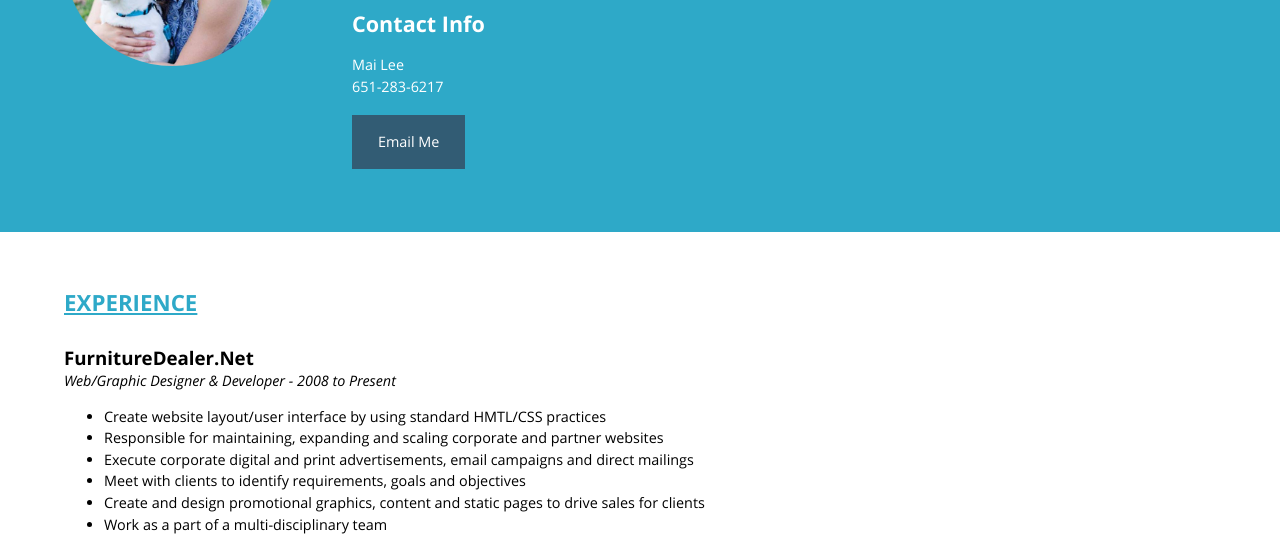
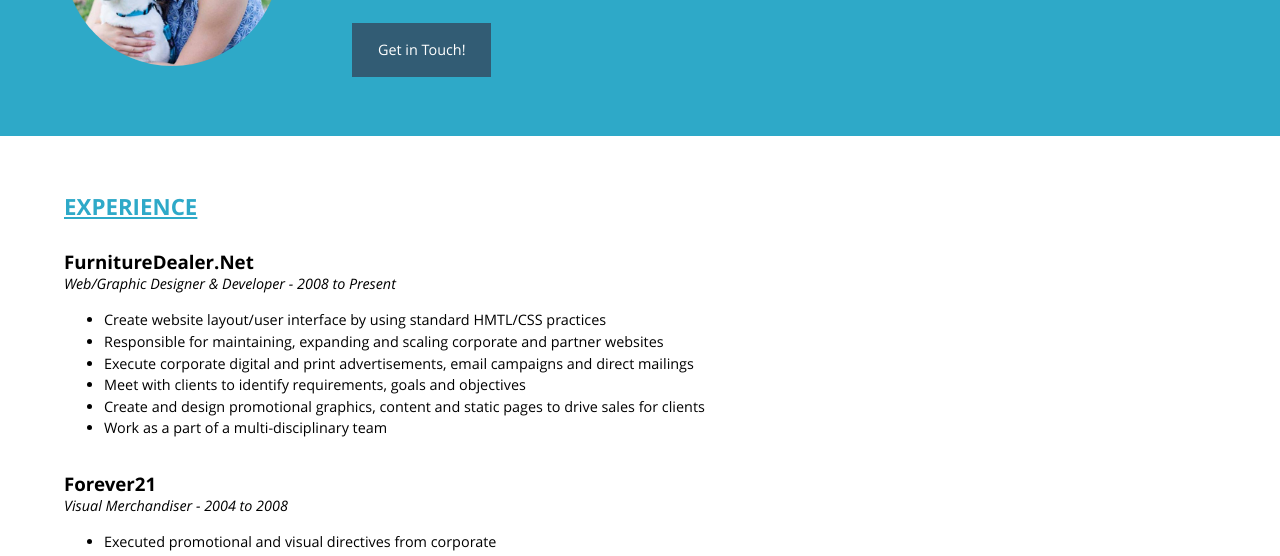
Before and after one commit to mablchnole/mablchnole.github.io, a plain HTML site: page index.html in a window 1280 px wide. Shown: the part 214-770 px from the top of the page. Drawn offline with Linux system fonts and the light colour scheme.

Commit message:
Added files via upload

```diff
--- a/css/main.css
+++ b/css/main.css
@@ -63,13 +63,8 @@ header {
 	width: 75%;
 }
 
-.intro ul {
-	list-style: none;
-	padding-left: 0;
-}
-
-.intro ul li:last-child {
-	padding-top: 4%;
+.intro p {
+	margin-bottom: 5%;
 }
 
 .intro a {
--- a/index.html
+++ b/index.html
@@ -16,12 +16,7 @@
 		<div class="intro">
 			<h1>Mai Lee</h1>
 			<p>With almost eight years in the web industry, I have a wide range of experience from web content strategy and project management to web design and development. I am passionate about ensuring quality user experiences across various digital platforms through providing value, usability and interactivity for users while taking into account business goals and project objectives.</p>
-			<h2>Contact Info</h2>
-			<ul>
-				<li>Mai Lee</li>
-				<li>651-283-6217</li>
-				<li><a target="_blank" href="mailto:mablchnole@gmail.com">Email Me</a></li>
-			</ul>
+			<a target="_blank" href="mailto:mablchnole@gmail.com">Get in Touch!</a>
 		</div>
 		<div class="clear"></div>
 	</header>
```
